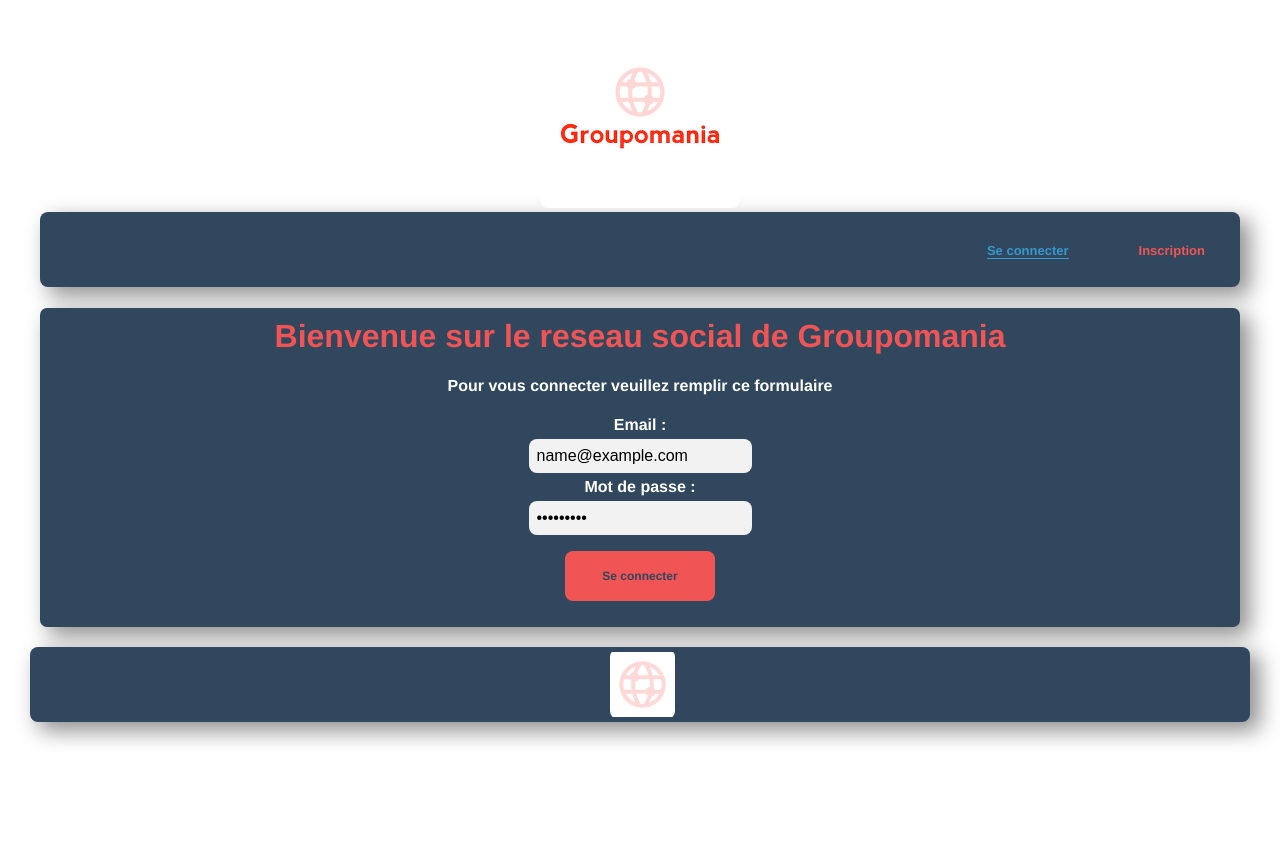
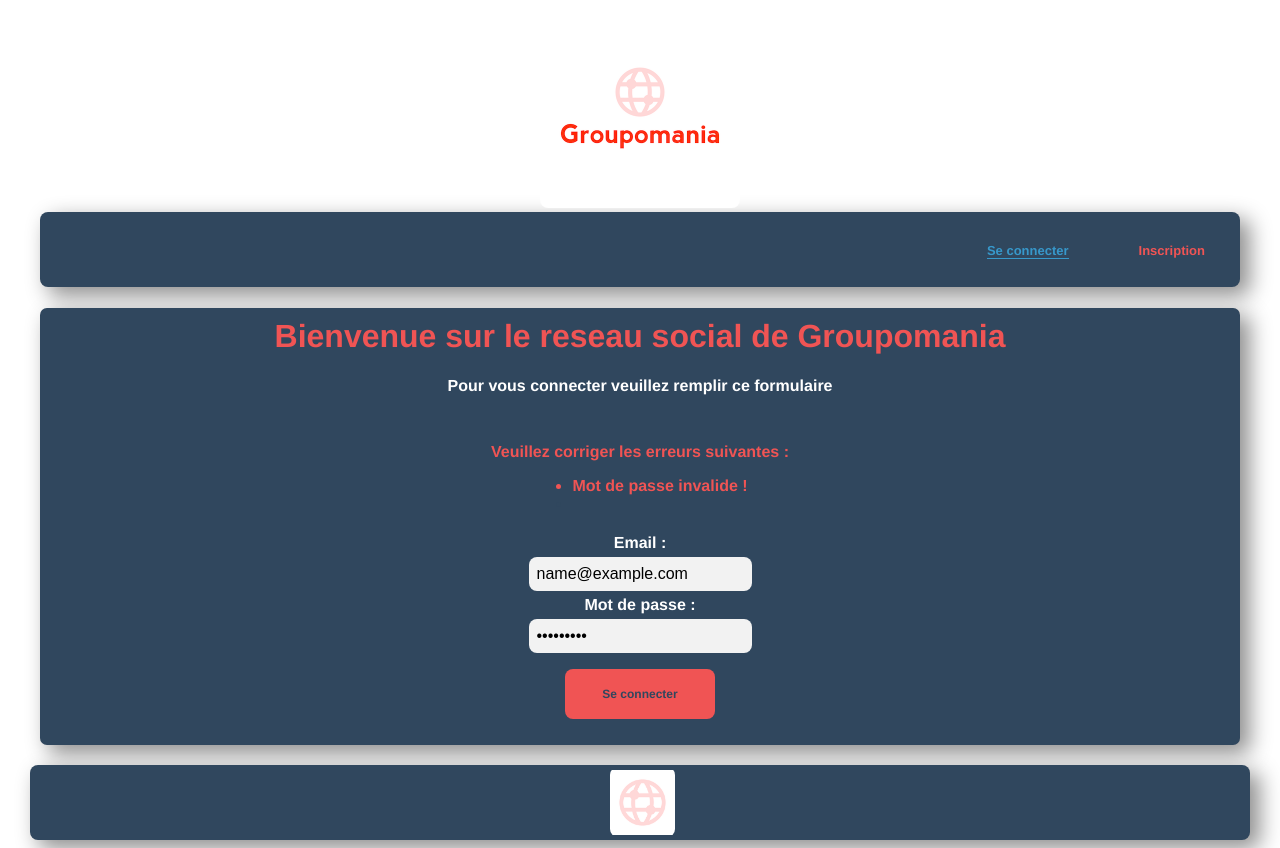
Before and after one commit to SandrineLem/P7_Lemos_Sandrine, a Vue app in the folder groupomania/: page / in a window 1280 px wide. Both pictures are taken after typing "name@example.com", "Sample123" into the empty fields and a click on the button "Se connecter". Before the commit the page ends 800 px from the top, so only its background shows below. Built offline with nearby package versions, Linux system fonts and the light colour scheme; no server answers.

Commit message:
ajoute de la validation formulaire connect

```diff
--- a/groupomania/src/components/FormulaireConnect.vue
+++ b/groupomania/src/components/FormulaireConnect.vue
@@ -1,5 +1,13 @@
 <template>
   <div class="card_form">
+    <p class="errorsForm" v-if="user.error.length"></p>
+      <b class="errorsForm" v-if="user.error.length">Veuillez corriger les erreurs suivantes :</b>
+      <ul>
+      <li class="errorsForm" v-for="e in user.error" v-bind:key="e.id">
+      {{e}}
+      </li>
+      <li></li>
+      </ul>
     <form @submit="postData" method="POST">
       <div class="form-row">
         <label for="email">Email :</label>
@@ -32,8 +40,8 @@
       user: {
         email: null,
         password: null,
+        error:[],
       },
-      errors:[],
     };
   },
   methods: {
@@ -46,27 +54,51 @@
           localStorage.setItem("token", result.data.token);
           this.$router.go('/myprofil')
 
-          if (this.user.username && this.user.passaword) {
-          return true;
+          if (this.user.email && this.user.password) {
+            return true;
+            alert(" Bienvenue vous allez être redirigé(e) sur votre profil");
+            this.error=[];
           }
-          alert(" Bienvenue vous allez être redirigé sur votre profil");
         })
         .catch((error) => {
-          alert(" Email ou mot de passe incorrect ! ");
-        })
+
+          if(!this.user.email){
+
+            this.user.error.push("Email invalide !");
+
+
+
+          }if(!this.user.passaword){
+            this.user.error.push('Mot de passe invalide !');
+
+          }
+
+          console.warn('errors',this.user.error)
+        });
+
+
+      /*if(!this.emailValid){
+        this.error.push("email incorrect !")
+      }
+      if(!this.passwordValid){
+        this.error.push("mot de passe incorrect !")
+      }
+      console.warn('errors',this.)
+      e.preventDefault();*/
     },
-    checkForm: function (e){
 
-      this.errors= [];
-      if (!this.user.username) {
-        this.errors.push('Nom r')
-      }
-    }
+
+
+
   },
 };
 </script>
 
 <style scoped>
+.errorsForm{
+  color: #f05454;
+  font-weight: bold;
+}
 form{
   display:flex;
   flex-direction: column;
@@ -82,6 +114,7 @@
 }
 .verif-connect{
   font-size: small;
+  color: white;
 }
 .card_form {
   align-items: center;
```
Also changed, not shown: 2 other files (tests, documents, lock files or other folders).
